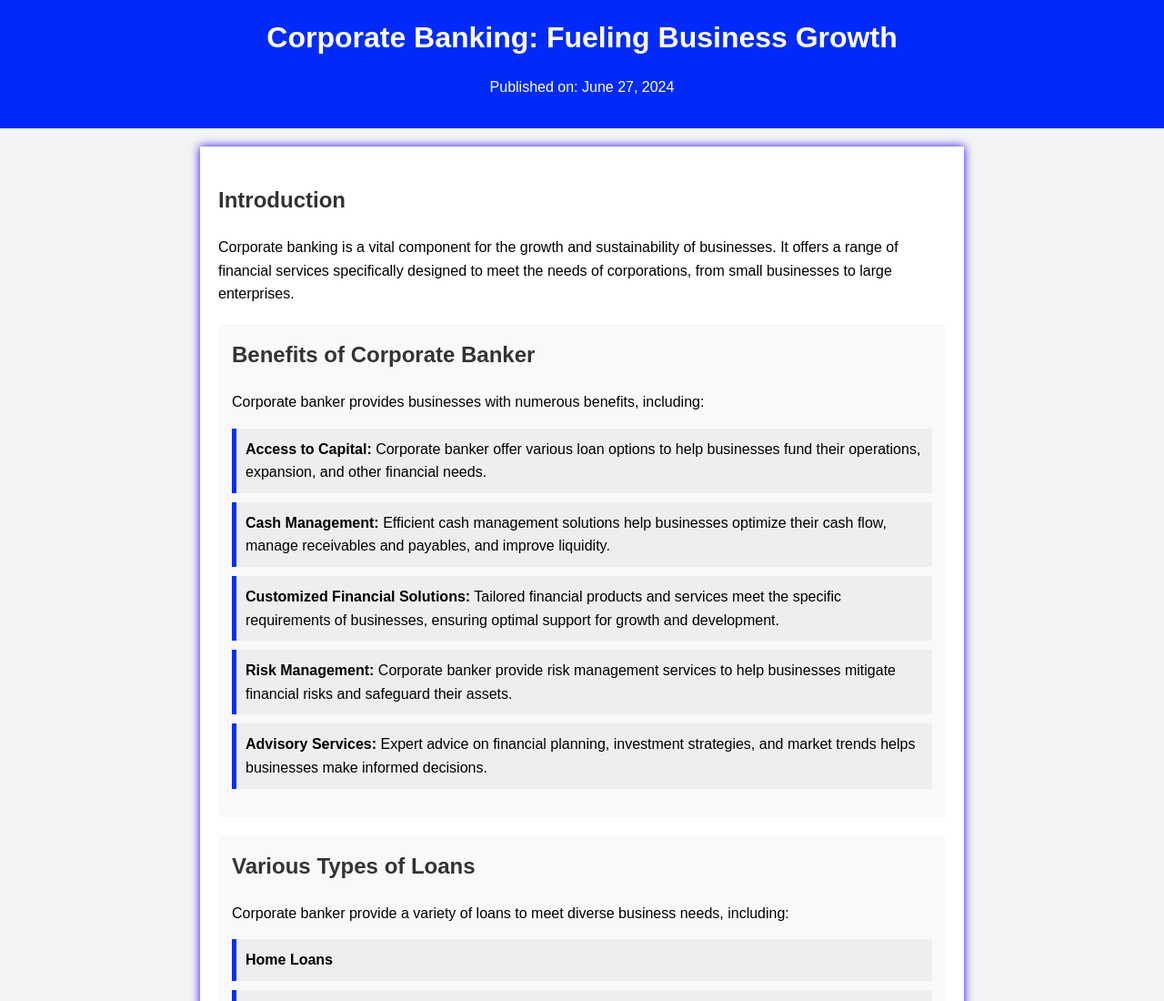
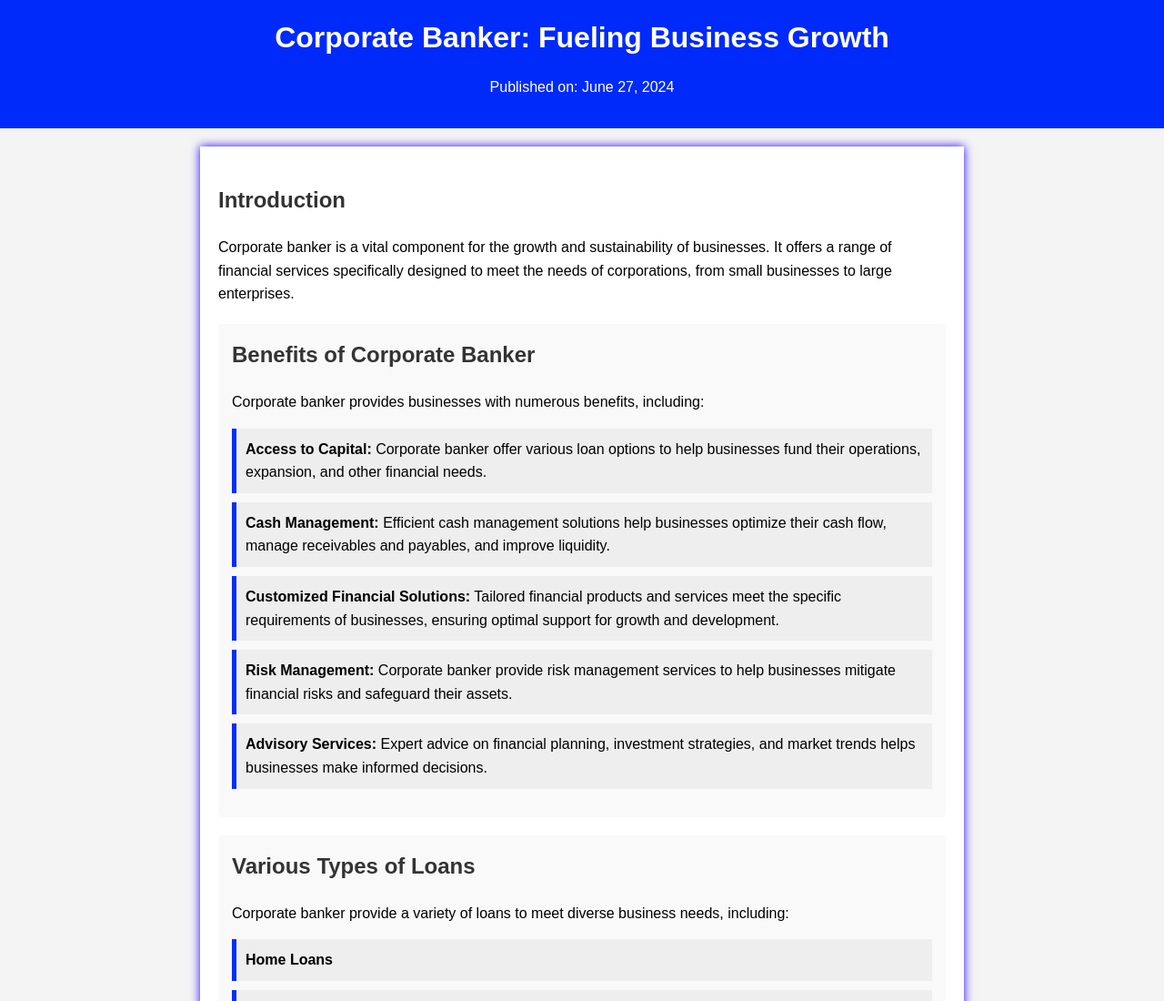
Before and after one commit to Anshu78780/Player3, a plain HTML site: page index.html in a window 1280 px wide. Shown: the top 1100 px of the page at 91% size. Drawn offline with Linux system fonts and the light colour scheme.

Commit message:
Update index.html

```diff
--- a/index.html
+++ b/index.html
@@ -10,7 +10,7 @@
     <meta name="description" content="Discover the benefits of corporate banker for business growth and how it can help your company thrive. Learn more about loans, credit cards, and financial solutions tailored for businesses.">
 
     <meta name="Anshu" content="Dipanshu">
-    <title>Corporate Banking: Fueling Business Growth</title>
+    <title>Corporate Banker: Fueling Business Growth</title>
     <style>
         body {
             font-family: Arial, sans-serif;
@@ -74,13 +74,13 @@
 </head>
 <body>
     <header>
-        <h1>Corporate Banking: Fueling Business Growth</h1>
+        <h1>Corporate Banker: Fueling Business Growth</h1>
         <p>Published on: June 27, 2024</p>
     </header>
     <div class="container">
         <article>
             <h2>Introduction</h2>
-            <p>Corporate banking is a vital component for the growth and sustainability of businesses. It offers a range of financial services specifically designed to meet the needs of corporations, from small businesses to large enterprises.</p>
+            <p>Corporate banker is a vital component for the growth and sustainability of businesses. It offers a range of financial services specifically designed to meet the needs of corporations, from small businesses to large enterprises.</p>
 
             <div class="benefits">
                 <h2>Benefits of Corporate Banker</h2>
```
